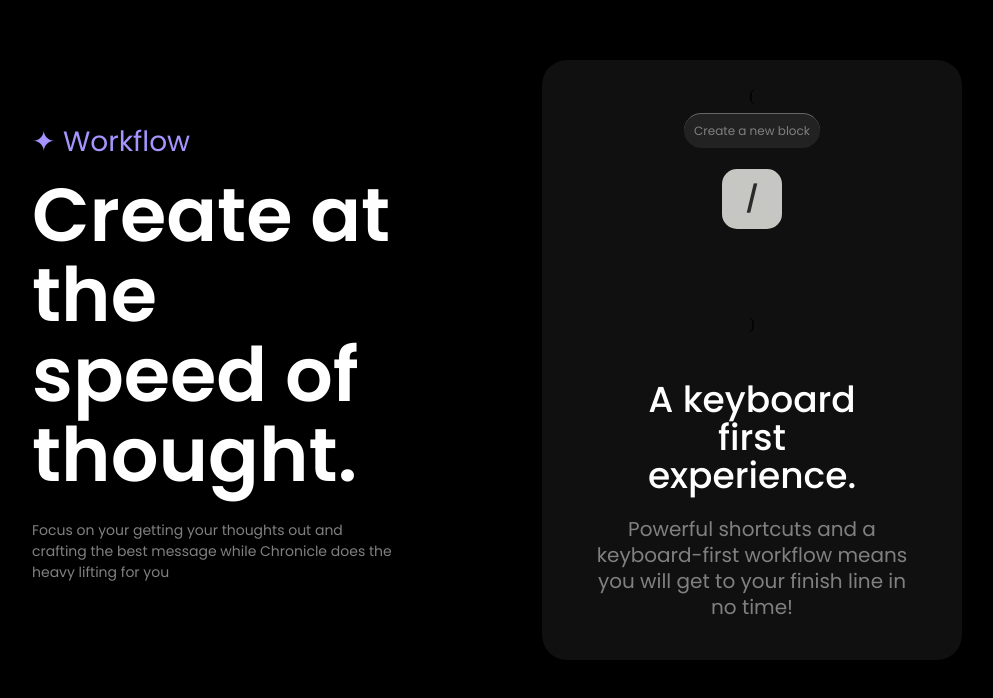
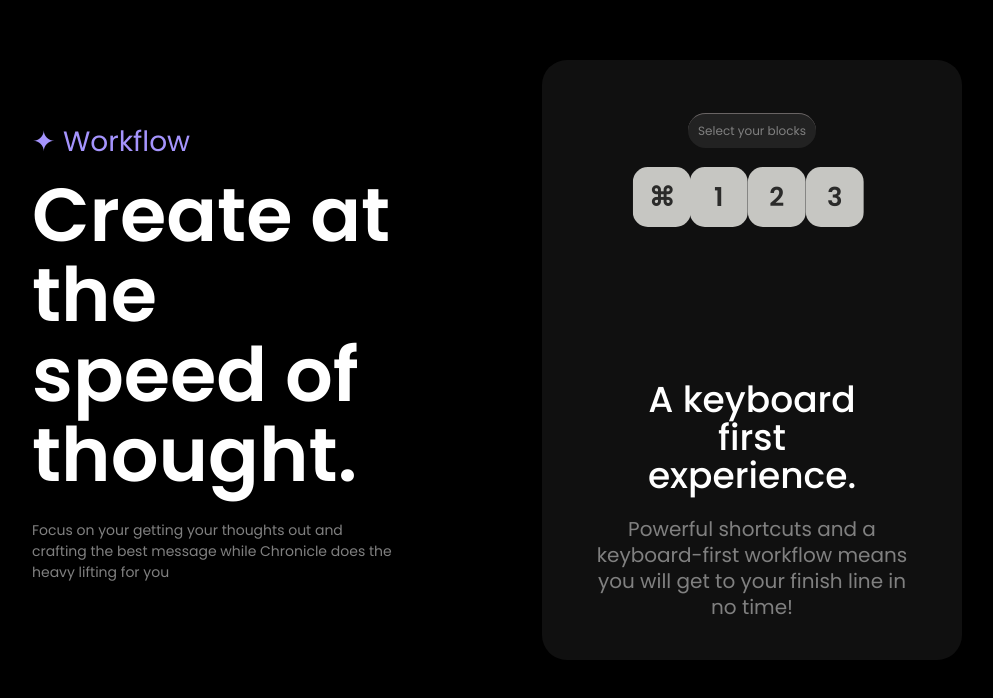
Before and after one commit to BhavyaT-135/Chronicles-of-Mercor, a React (Create React App) app: page / in a window 1280 px wide. Shown: the part 1377-2075 px from the top of the page, without its empty margins (128-1121 px from the left). Built offline with nearby package versions, Linux system fonts and the light colour scheme.

Commit message:
✨ Keyboard component animation

```diff
--- a/src/components/Keyboard/Keyboard.jsx
+++ b/src/components/Keyboard/Keyboard.jsx
@@ -4,39 +4,47 @@ import { FontAwesomeIcon } from '@fortawesome/react-fontawesome'
 
 const Keyboard = () => {
 
-  // const [counter, setCounter] = useState(1);
-  // const [rotateCounter, setRotateCounter] = useState(1);
+  const [counter, setCounter] = useState(1);
+  const [rotateCounter, setRotateCounter] = useState(1);
 
-  // useEffect(() => {
-  //   const interval = setInterval(() => {
-  //     setCounter((prevCounter) => {
-  //       if (prevCounter === 1) return 2;
-  //       if (prevCounter === 2) return 3;
-  //       return 1;
-  //     });
-  //     setRotateCounter((prevRotateCounter) => {
-  //       if (prevRotateCounter === 1) return 2;
-  //       return 1;
-  //     })
-  //   }, 3000);
+  useEffect(() => {
+    const interval = setInterval(() => {
+      setCounter((prevCounter) => {
+        if (prevCounter === 1) return 2;
+        if (prevCounter === 2) return 3;
+        return 1;
+      });
+      setRotateCounter((prevRotateCounter) => {
+        if (prevRotateCounter === 1) return 2;
+        return 1;
+      })
+    }, 3000);
 
-  //   return () => {
-  //     clearInterval(interval);
-  //   };
-  // }, []);
+    return () => {
+      clearInterval(interval);
+    };
+  }, []);
 
   return (
     <div className='keyboard'>
       <div className='keyboard__top'>
-        (<div className='keyboard__top-block'>
+        {counter === 1 && (<div className='keyboard__top-block'>
           <div className='keyboard__top-block__heading scale-up-top'>
-            Create a new block
+            Tidy up and organize all blocks
           </div>
-          <div className='keyboard__top-block__square scale-up-center'>
-            /
+          <div className='keyboard__top-block__squaresShift slide-left'>
+            <div className='keyboard__top-block__squareShift scale-up-center'>
+              Shift
+            </div>
+            <div className='keyboard__top-block__square scale-up-center'>
+              ⌘
+            </div>
+            <div className='keyboard__top-block__square scale-up-center'>
+              T
+            </div>
           </div>
-        </div>)
-        {/* (<div className='keyboard__top-block'>
+        </div>)}
+        {counter === 2 &&(<div className='keyboard__top-block'>
           <div className='keyboard__top-block__heading scale-up-top'>
             Select your blocks
           </div>
@@ -54,23 +62,15 @@ const Keyboard = () => {
               3
             </div>
           </div>
-        </div>) */}
-        {/* (<div className='keyboard__top-block'>
+        </div>)}
+        {counter === 3 &&(<div className='keyboard__top-block'>
           <div className='keyboard__top-block__heading scale-up-top'>
-            Tidy up and organize all blocks
+            Create a new block
           </div>
-          <div className='keyboard__top-block__squaresShift slide-left'>
-            <div className='keyboard__top-block__squareShift scale-up-center'>
-              Shift
-            </div>
-            <div className='keyboard__top-block__square scale-up-center'>
-              ⌘
-            </div>
-            <div className='keyboard__top-block__square scale-up-center'>
-              T
-            </div>
+          <div className='keyboard__top-block__square scale-up-center'>
+            /
           </div>
-        </div>) */}
+        </div>)}
       </div>
       <div className='keyboard__bottom'>
         <div className='keyboard__bottom-heading'>
--- a/src/components/Keyboard/keyboard.css
+++ b/src/components/Keyboard/keyboard.css
@@ -65,7 +65,7 @@
   background-color: #c6c6c2;
   border: none;
   border-radius: 15px;
-  margin-top: 5%;
+  margin-top: 8%;
   color: #2b2b2a;
   font-size: 26px;
   line-height: 30px;
@@ -82,7 +82,7 @@
   background-color: #c6c6c2;
   border: none;
   border-radius: 15px;
-  margin-top: 5%;
+  margin-top: 8%;
   color: #2b2b2a;
   font-size: 16px;
   line-height: 22px;
```
